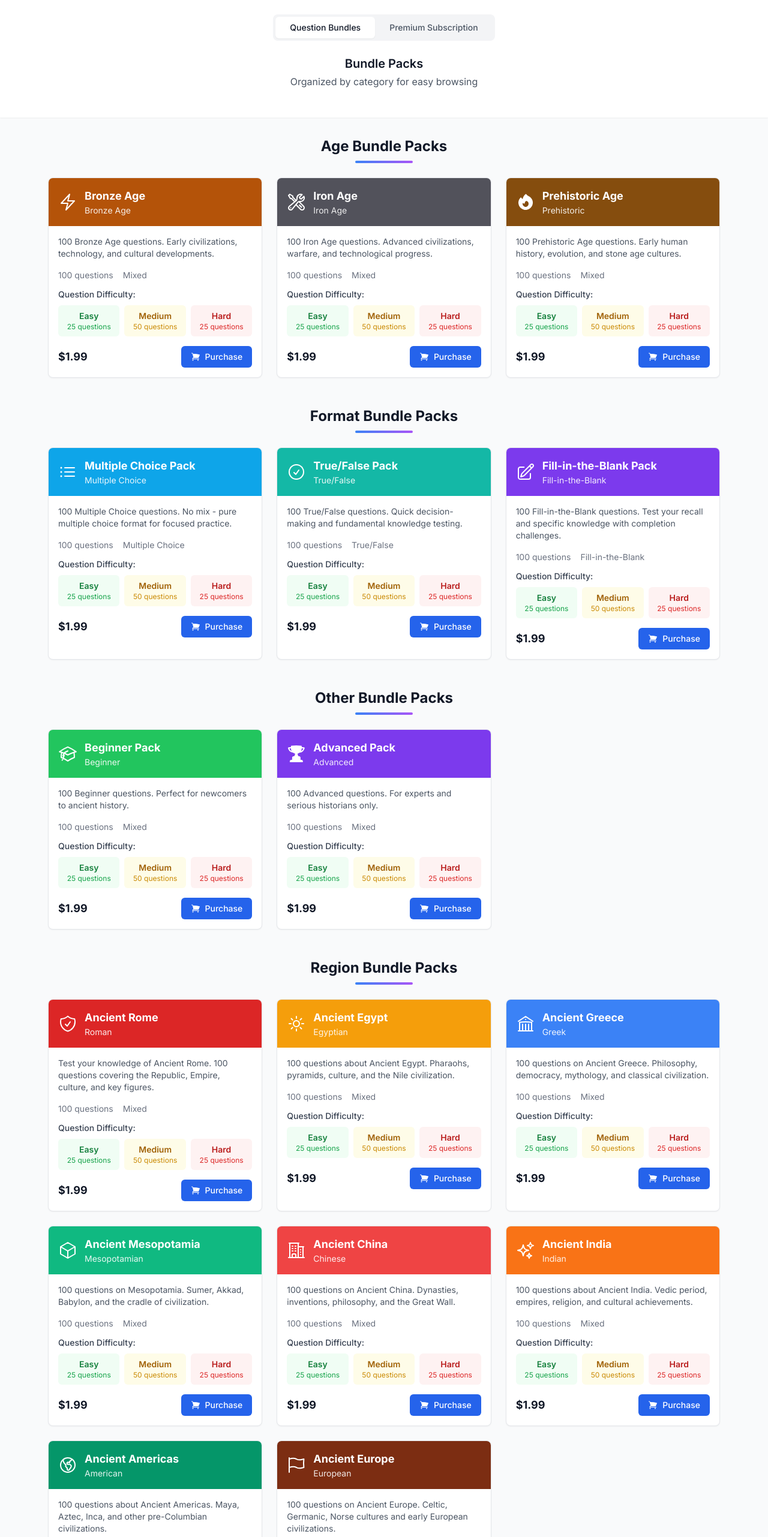
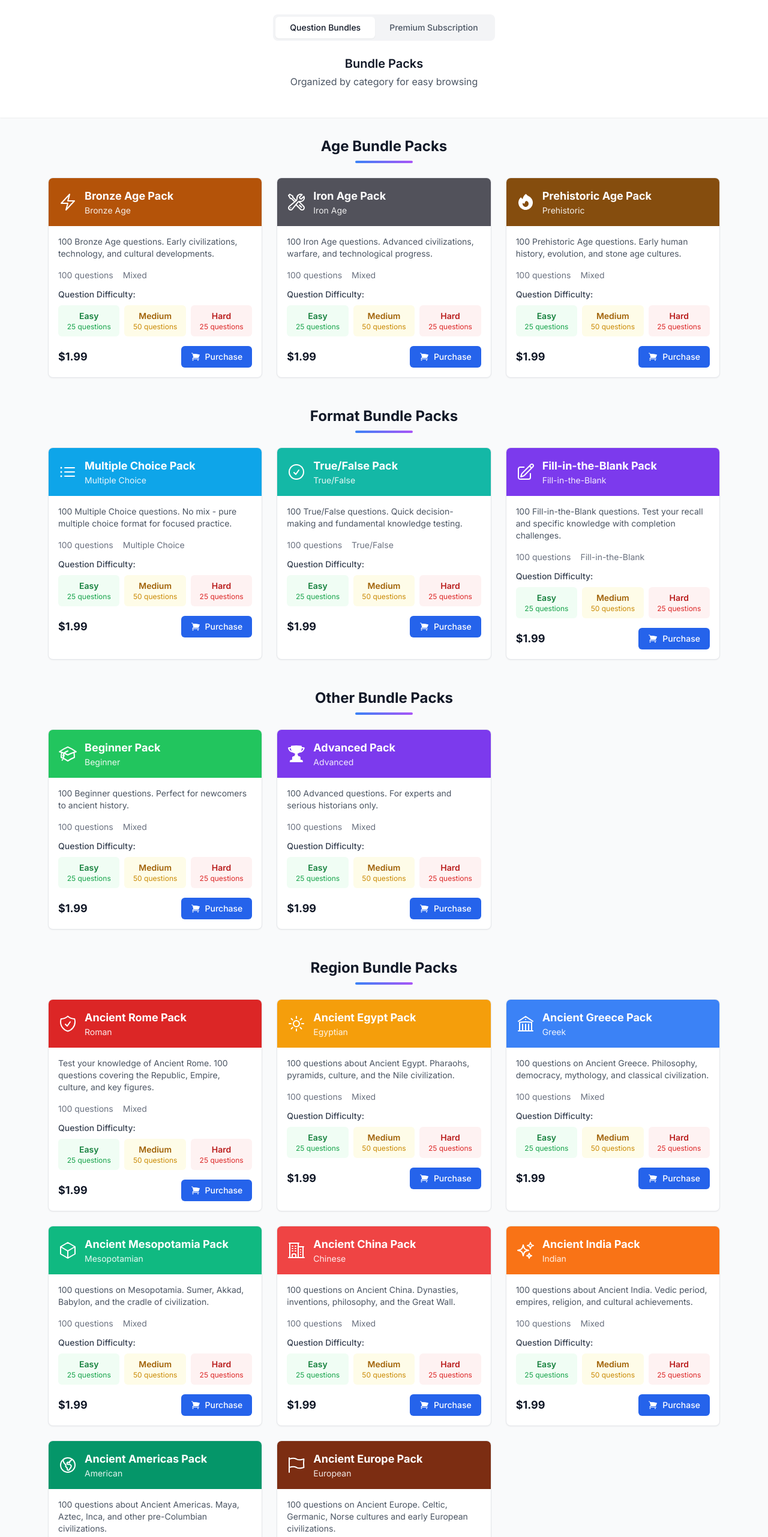
Before and after one commit to CreatiqueMedia/ancient-history-trivia-pwa, a React (Vite) app: page /store in a window 1280 px wide. Shown: the part 237-2800 px from the top of the page at 60% size. Built offline with nearby package versions, Linux system fonts and the light colour scheme.

Commit message:
Add 'Pack' suffix to all bundle names
- Update all region bundle names to include 'Pack'
- Update all age bundle names to include 'Pack'
- Ensure consistent naming across all bundle categories
- Format and other bundles already had 'Pack' in names

```diff
--- a/src/data/bundles.ts
+++ b/src/data/bundles.ts
@@ -82,7 +82,7 @@ export const QUESTION_BUNDLES: QuestionBundle[] = [
   // Region Packs
   {
     id: 'region_pack_rome',
-    name: 'Ancient Rome',
+    name: 'Ancient Rome Pack',
     description: 'Test your knowledge of Ancient Rome. 100 questions covering the Republic, Empire, culture, and key figures.',
     category: 'region',
     subcategory: 'Roman',
@@ -110,7 +110,7 @@ export const QUESTION_BUNDLES: QuestionBundle[] = [
   },
   {
     id: 'region_pack_egypt',
-    name: 'Ancient Egypt',
+    name: 'Ancient Egypt Pack',
     description: '100 questions about Ancient Egypt. Pharaohs, pyramids, culture, and the Nile civilization.',
     category: 'region',
     subcategory: 'Egyptian',
@@ -138,7 +138,7 @@ export const QUESTION_BUNDLES: QuestionBundle[] = [
   },
   {
     id: 'region_pack_greece',
-    name: 'Ancient Greece',
+    name: 'Ancient Greece Pack',
     description: '100 questions on Ancient Greece. Philosophy, democracy, mythology, and classical civilization.',
     category: 'region',
     subcategory: 'Greek',
@@ -166,7 +166,7 @@ export const QUESTION_BUNDLES: QuestionBundle[] = [
   },
   {
     id: 'region_pack_mesopotamia',
-    name: 'Ancient Mesopotamia',
+    name: 'Ancient Mesopotamia Pack',
     description: '100 questions on Mesopotamia. Sumer, Akkad, Babylon, and the cradle of civilization.',
     category: 'region',
     subcategory: 'Mesopotamian',
@@ -194,7 +194,7 @@ export const QUESTION_BUNDLES: QuestionBundle[] = [
   },
   {
     id: 'region_pack_china',
-    name: 'Ancient China',
+    name: 'Ancient China Pack',
     description: '100 questions on Ancient China. Dynasties, inventions, philosophy, and the Great Wall.',
     category: 'region',
     subcategory: 'Chinese',
@@ -222,7 +222,7 @@ export const QUESTION_BUNDLES: QuestionBundle[] = [
   },
   {
     id: 'region_pack_india',
-    name: 'Ancient India',
+    name: 'Ancient India Pack',
     description: '100 questions about Ancient India. Vedic period, empires, religion, and cultural achievements.',
     category: 'region',
     subcategory: 'Indian',
@@ -252,7 +252,7 @@ export const QUESTION_BUNDLES: QuestionBundle[] = [
   // Additional Region Packs
   {
     id: 'region_pack_americas',
-    name: 'Ancient Americas',
+    name: 'Ancient Americas Pack',
     description: '100 questions about Ancient Americas. Maya, Aztec, Inca, and other pre-Columbian civilizations.',
     category: 'region',
     subcategory: 'American',
@@ -280,7 +280,7 @@ export const QUESTION_BUNDLES: QuestionBundle[] = [
   },
   {
     id: 'region_pack_europe',
-    name: 'Ancient Europe',
+    name: 'Ancient Europe Pack',
     description: '100 questions on Ancient Europe. Celtic, Germanic, Norse cultures and early European civilizations.',
     category: 'region',
     subcategory: 'European',
@@ -310,7 +310,7 @@ export const QUESTION_BUNDLES: QuestionBundle[] = [
   // Age Packs
   {
     id: 'age_pack_bronze_age',
-    name: 'Bronze Age',
+    name: 'Bronze Age Pack',
     description: '100 Bronze Age questions. Early civilizations, technology, and cultural developments.',
     category: 'historical_age',
     subcategory: 'Bronze Age',
@@ -339,7 +339,7 @@ export const QUESTION_BUNDLES: QuestionBundle[] = [
   },
   {
     id: 'age_pack_iron_age',
-    name: 'Iron Age',
+    name: 'Iron Age Pack',
     description: '100 Iron Age questions. Advanced civilizations, warfare, and technological progress.',
     category: 'historical_age',
     subcategory: 'Iron Age',
@@ -368,7 +368,7 @@ export const QUESTION_BUNDLES: QuestionBundle[] = [
   },
   {
     id: 'age_pack_prehistoric',
-    name: 'Prehistoric Age',
+    name: 'Prehistoric Age Pack',
     description: '100 Prehistoric Age questions. Early human history, evolution, and stone age cultures.',
     category: 'historical_age',
     subcategory: 'Prehistoric',
```
